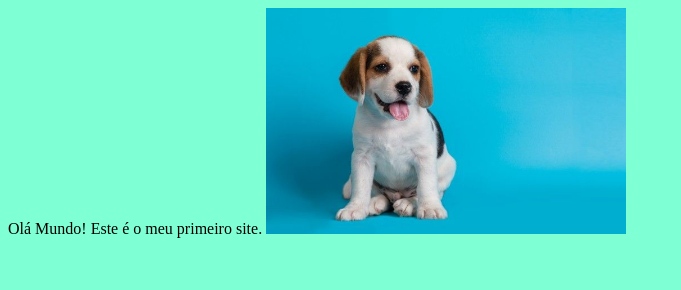
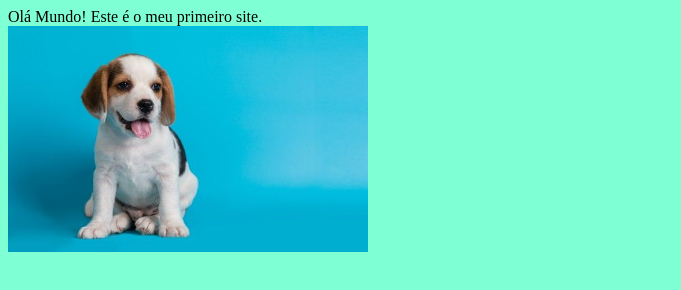
Before and after one commit to meunomeecamila/ProjetoWeb1, a plain HTML site: page index.html in a window 1280 px wide. Shown: the whole page, without its empty margins (0-681 px from the left). Drawn offline with Linux system fonts and the light colour scheme.

Commit message:
Segunda versão

```diff
--- a/index.html
+++ b/index.html
@@ -7,7 +7,7 @@
     <link rel="stylesheet" href="style.css"
 </head>
 <body>
-    Olá Mundo! Este é o meu primeiro site.
+    Olá Mundo! Este é o meu primeiro site. <br>
     <img src="pessoas.jpg" alt="" width="360px">
 </body>
 </html>
```
